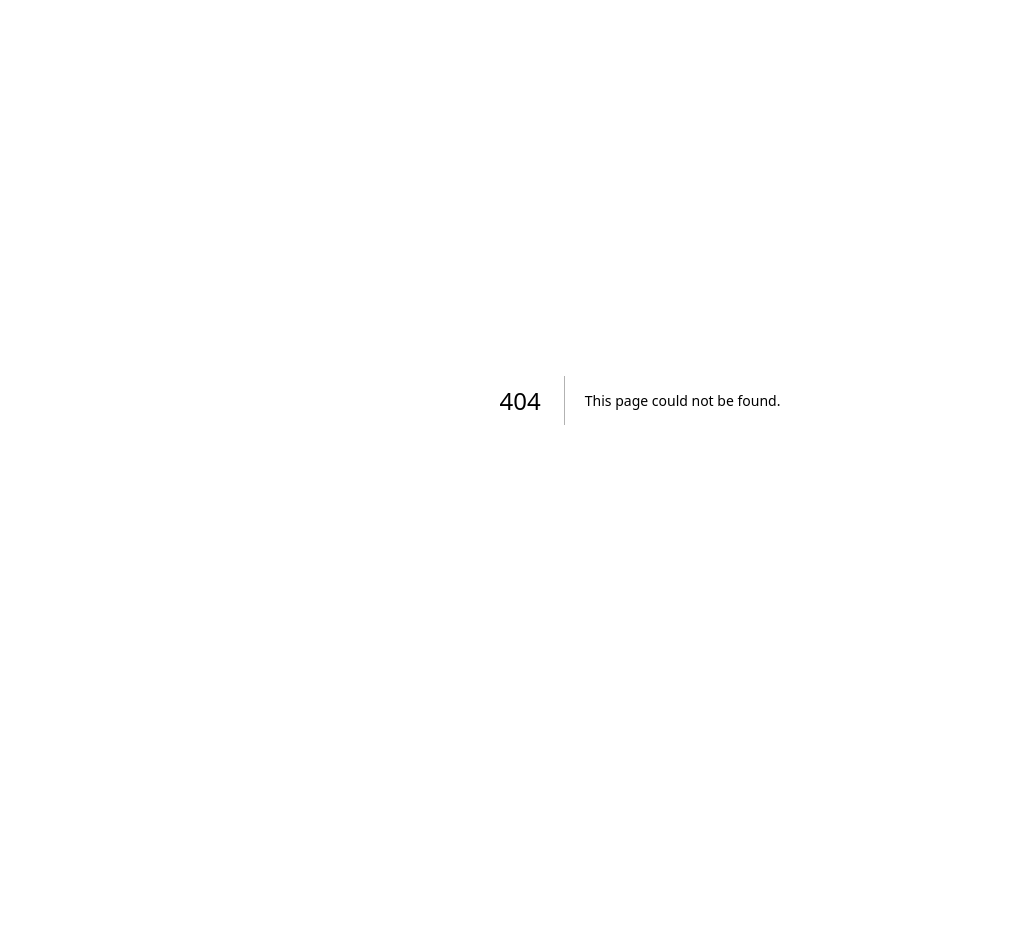
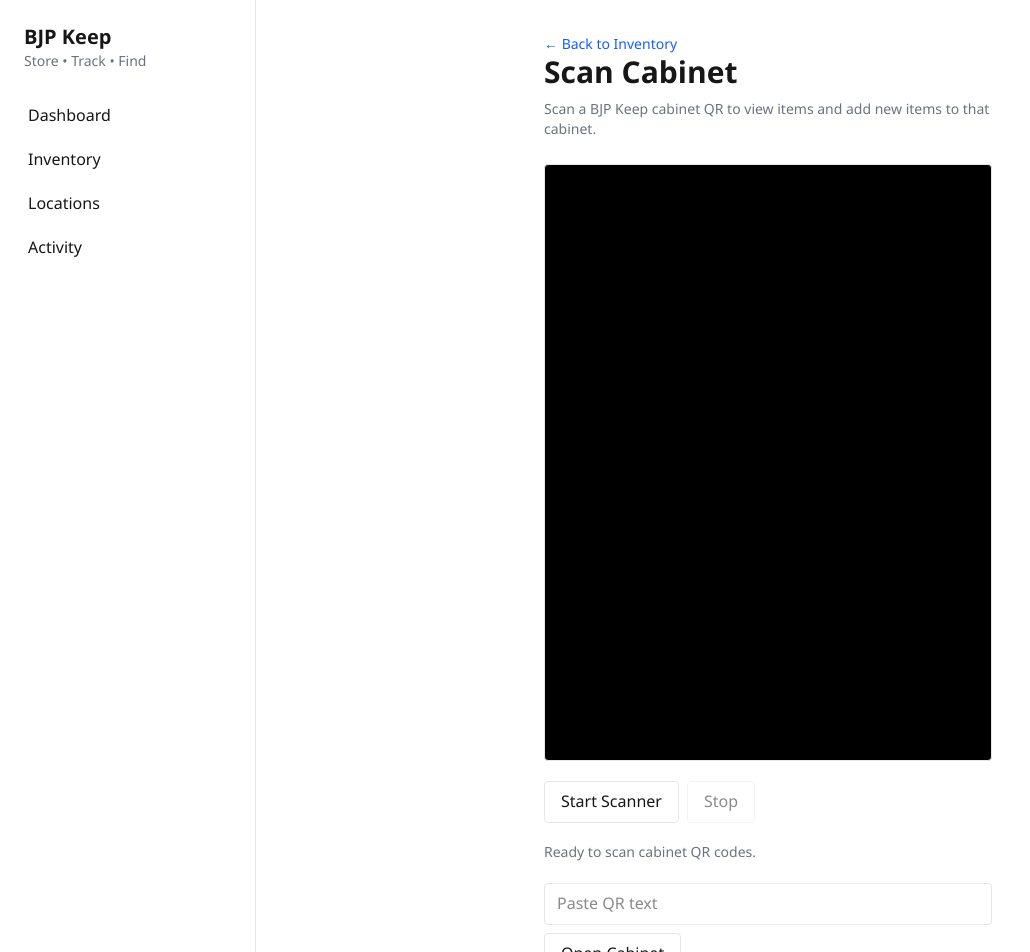
Before and after one commit to batty211/bjpkeep, a Next.js app in the folder bjpkeep_ha/: page /scan in a window 1280 px wide. Before the commit this address had no page. Shown: the top 952 px of the page, without its empty margins (0-1030 px from the left). Before the commit the page ends 800 px from the top, so only its background shows below. Built offline with nearby package versions, Linux system fonts and the light colour scheme.

Commit message:
Add QR Scanner in App

```diff
--- a/bjpkeep_ha/config.yaml
+++ b/bjpkeep_ha/config.yaml
@@ -1,6 +1,6 @@
 name: BJP Keep
 slug: bjpkeep
-version: "0.4.3b"
+version: "0.4.3c"
 description: "BJP Home where are my stuff!!"
 startup: application
 boot: auto
--- a/bjpkeep_ha/package.json
+++ b/bjpkeep_ha/package.json
@@ -1,6 +1,6 @@
 {
   "name": "bjpkeep",
-  "version": "0.4.3b",
+  "version": "0.4.3c",
   "private": true,
   "scripts": {
     "dev": "next dev",
@@ -18,6 +18,7 @@
     "dayjs": "^1.11.21",
     "jose": "^6.2.3",
     "jsonwebtoken": "^9.0.3",
+    "jsqr": "^1.4.0",
     "lucide-react": "^1.17.0",
     "next": "16.2.6",
     "prisma": "^6.14.0",
--- a/bjpkeep_ha/src/app/cabinets/[id]/page.tsx
+++ b/bjpkeep_ha/src/app/cabinets/[id]/page.tsx
@@ -37,6 +37,21 @@ export default async function CabinetPage({ params }: { params: Promise<{ id: st
           <div className="text-[var(--text-secondary)]">📍 {cabinet.room.name}</div>
         </div>
 
+        <div className="flex flex-wrap gap-2">
+          <BaseLink
+            href={`/inventory?cabinetId=${cabinet.id}`}
+            className="rounded border border-[var(--border-color)] px-4 py-2 hover:bg-[var(--bg-hover)]"
+          >
+            ➕ Add Item in this Cabinet
+          </BaseLink>
+          <BaseLink
+            href={`/cabinets/${cabinet.id}/qr`}
+            className="rounded border border-[var(--border-color)] px-4 py-2 hover:bg-[var(--bg-hover)]"
+          >
+            🖨️ Cabinet QR
+          </BaseLink>
+        </div>
+
         <div className="space-y-3">
           {cabinet.items.map((item) => (
             <BaseLink
--- a/bjpkeep_ha/src/app/cabinets/[id]/qr/page.tsx
+++ b/bjpkeep_ha/src/app/cabinets/[id]/qr/page.tsx
@@ -4,7 +4,7 @@ import QRCode from "qrcode";
 import Image from "next/image";
 import { BaseLink } from "@/lib/ingress-utils";
 import { createCanvas, loadImage } from "canvas";
-import { getServerExternalUrl } from "@/lib/ingress-utils-server";
+import { createCabinetQrPayload } from "@/lib/cabinet-qr";
 
 export default async function CabinetQrPage({ params }: { params: Promise<{ id: string }> }) {
   const { id } = await params;
@@ -27,9 +27,9 @@ export default async function CabinetQrPage({ params }: { params: Promise<{ id:
     );
   }
 
-  const url = await getServerExternalUrl(`/cabinets/${cabinet.id}`);
+  const qrPayload = createCabinetQrPayload(cabinet.id);
 
-  const qrOnlyDataUrl = await QRCode.toDataURL(url, {
+  const qrOnlyDataUrl = await QRCode.toDataURL(qrPayload, {
     margin: 2,
     width: 300,
   });
@@ -81,7 +81,7 @@ export default async function CabinetQrPage({ params }: { params: Promise<{ id:
           🖨️ Download QR
         </a>
 
-        <div className="break-all text-sm text-[var(--text-secondary)]">{url}</div>
+        <div className="break-all text-sm text-[var(--text-secondary)]">{qrPayload}</div>
       </div>
     </AppLayout>
   );
--- a/bjpkeep_ha/src/app/page.tsx
+++ b/bjpkeep_ha/src/app/page.tsx
@@ -1,21 +1,26 @@
 import AppLayout from "@/components/layout/app-layout";
-import { prisma } from "@/lib/prisma";
 import ItemSearch from "@/components/search/item-search";
 import { BaseLink } from "@/lib/ingress-utils";
+import QrScanner from "@/components/qr/qr-scanner";
 
 export default async function Home() {
   return (
     <AppLayout>
-      <div className="space-y-6">
-        <div className="rounded-2xl border border-[var(--border-color)] bg-[var(--bg-card)] p-6">
+      <div className="mx-auto max-w-3xl space-y-6">
+        <div className="rounded border border-[var(--border-color)] bg-[var(--bg-card)] p-5">
           <h1 className="text-3xl font-bold">🔍 Find Your Stuff</h1>
 
           <p className="mt-2 text-sm text-[var(--text-secondary)]">
-            Find where your stuff is stored.
+            Search by typing or scan a cabinet QR code.
           </p>
 
           <div className="mt-4 space-y-4">
             <ItemSearch />
+
+            <div className="rounded border border-[var(--border-color)] bg-[var(--bg-card)] p-4">
+              <h2 className="mb-4 font-semibold">Scan Cabinet QR</h2>
+              <QrScanner />
+            </div>
 
             <div className="grid grid-cols-2 gap-3">
               <BaseLink
--- /dev/null
+++ b/bjpkeep_ha/src/app/scan/page.tsx
@@ -0,0 +1,23 @@
+import AppLayout from "@/components/layout/app-layout";
+import QrScanner from "@/components/qr/qr-scanner";
+import { BaseLink } from "@/lib/ingress-utils";
+
+export default function ScanPage() {
+  return (
+    <AppLayout>
+      <div className="mx-auto max-w-md space-y-6">
+        <div className="space-y-2">
+          <BaseLink href="/inventory" className="text-sm text-blue-600 hover:underline">
+            ← Back to Inventory
+          </BaseLink>
+          <h1 className="text-3xl font-bold">Scan Cabinet</h1>
+          <p className="text-sm text-[var(--text-secondary)]">
+            Scan a BJP Keep cabinet QR to view items and add new items to that cabinet.
+          </p>
+        </div>
+
+        <QrScanner />
+      </div>
+    </AppLayout>
+  );
+}
--- /dev/null
+++ b/bjpkeep_ha/src/components/qr/qr-scanner.tsx
@@ -0,0 +1,160 @@
+"use client";
+
+import jsQR from "jsqr";
+import { useEffect, useRef, useState } from "react";
+import { getPrefixedPath, useIngressPath } from "@/lib/ingress-utils";
+import { parseCabinetQrPayload } from "@/lib/cabinet-qr";
+
+export default function QrScanner() {
+  const videoRef = useRef<HTMLVideoElement>(null);
+  const canvasRef = useRef<HTMLCanvasElement>(null);
+  const streamRef = useRef<MediaStream | null>(null);
+  const animationFrameRef = useRef<number | null>(null);
+  const [status, setStatus] = useState("Ready to scan cabinet QR codes.");
+  const [isScanning, setIsScanning] = useState(false);
+  const ingressPath = useIngressPath();
+
+  useEffect(() => {
+    return () => stopScanner();
+  }, []);
+
+  function stopScanner() {
+    if (animationFrameRef.current) {
+      cancelAnimationFrame(animationFrameRef.current);
+      animationFrameRef.current = null;
+    }
+
+    streamRef.current?.getTracks().forEach((track) => track.stop());
+    streamRef.current = null;
+    setIsScanning(false);
+  }
+
+  async function startScanner() {
+    if (!navigator.mediaDevices?.getUserMedia) {
+      setStatus("Camera access is unavailable here. You can paste the QR text below.");
+      return;
+    }
+
+    try {
+      const stream = await navigator.mediaDevices.getUserMedia({
+        video: {
+          facingMode: { ideal: "environment" },
+        },
+        audio: false,
+      });
+      const video = videoRef.current;
+
+      if (!video) {
+        stream.getTracks().forEach((track) => track.stop());
+        return;
+      }
+
+      streamRef.current = stream;
+      video.srcObject = stream;
+      await video.play();
+
+      setIsScanning(true);
+      setStatus("Point the camera at a BJP Keep cabinet QR code.");
+
+      const scan = () => {
+        const currentVideo = videoRef.current;
+        const canvas = canvasRef.current;
+        const context = canvas?.getContext("2d", { willReadFrequently: true });
+
+        if (!currentVideo || !canvas || !context || !streamRef.current) {
+          return;
+        }
+
+        if (currentVideo.readyState === currentVideo.HAVE_ENOUGH_DATA) {
+          canvas.width = currentVideo.videoWidth;
+          canvas.height = currentVideo.videoHeight;
+          context.drawImage(currentVideo, 0, 0, canvas.width, canvas.height);
+
+          const imageData = context.getImageData(0, 0, canvas.width, canvas.height);
+          const code = jsQR(imageData.data, imageData.width, imageData.height);
+          const cabinetId = code ? parseCabinetQrPayload(code.data) : null;
+
+          if (code && !cabinetId) {
+            setStatus("QR code found, but it is not a BJP Keep cabinet QR.");
+          }
+
+          if (cabinetId) {
+            stopScanner();
+            window.location.assign(getPrefixedPath(`/cabinets/${cabinetId}`, ingressPath));
+            return;
+          }
+        }
+
+        animationFrameRef.current = requestAnimationFrame(scan);
+      };
+
+      animationFrameRef.current = requestAnimationFrame(scan);
+    } catch {
+      setStatus("Camera permission was blocked or unavailable. You can paste the QR text below.");
+    }
+  }
+
+  function openManualValue(event: React.FormEvent<HTMLFormElement>) {
+    event.preventDefault();
+
+    const formData = new FormData(event.currentTarget);
+    const value = String(formData.get("qrValue") || "");
+    const cabinetId = parseCabinetQrPayload(value);
+
+    if (!cabinetId) {
+      setStatus("That QR text does not look like a BJP Keep cabinet QR code.");
+      return;
+    }
+
+    window.location.assign(getPrefixedPath(`/cabinets/${cabinetId}`, ingressPath));
+  }
+
+  return (
+    <div className="space-y-5">
+      <div className="overflow-hidden rounded border border-[var(--border-color)] bg-black">
+        <video
+          ref={videoRef}
+          className="aspect-[3/4] w-full object-cover"
+          muted
+          playsInline
+        />
+        <canvas ref={canvasRef} className="hidden" />
+      </div>
+
+      <div className="flex flex-wrap gap-2">
+        <button
+          type="button"
+          onClick={startScanner}
+          disabled={isScanning}
+          className="rounded border border-[var(--border-color)] px-4 py-2 hover:bg-[var(--bg-hover)] disabled:opacity-50"
+        >
+          Start Scanner
+        </button>
+        <button
+          type="button"
+          onClick={stopScanner}
+          disabled={!isScanning}
+          className="rounded border border-[var(--border-color)] px-4 py-2 hover:bg-[var(--bg-hover)] disabled:opacity-50"
+        >
+          Stop
+        </button>
+      </div>
+
+      <div className="text-sm text-[var(--text-secondary)]">{status}</div>
+
+      <form onSubmit={openManualValue} className="space-y-2">
+        <input
+          name="qrValue"
+          placeholder="Paste QR text"
+          className="w-full rounded border border-[var(--border-color)] bg-[var(--bg-card)] px-3 py-2 text-[var(--foreground)]"
+        />
+        <button
+          type="submit"
+          className="rounded border border-[var(--border-color)] px-4 py-2 hover:bg-[var(--bg-hover)]"
+        >
+          Open Cabinet
+        </button>
+      </form>
+    </div>
+  );
+}
--- /dev/null
+++ b/bjpkeep_ha/src/lib/cabinet-qr.ts
@@ -0,0 +1,22 @@
+const CABINET_QR_PREFIX = "bjpkeep:cabinet:";
+
+export function createCabinetQrPayload(cabinetId: string): string {
+  return `${CABINET_QR_PREFIX}${cabinetId}`;
+}
+
+export function parseCabinetQrPayload(value: string): string | null {
+  const trimmedValue = value.trim();
+
+  if (trimmedValue.startsWith(CABINET_QR_PREFIX)) {
+    return trimmedValue.slice(CABINET_QR_PREFIX.length) || null;
+  }
+
+  try {
+    const url = new URL(trimmedValue);
+    const match = url.pathname.match(/\/cabinets\/([^/?#]+)/);
+    return match?.[1] ?? null;
+  } catch {
+    const match = trimmedValue.match(/\/cabinets\/([^/?#]+)/);
+    return match?.[1] ?? null;
+  }
+}
```
Also changed, not shown: 1 other file (tests, documents, lock files or other folders).
